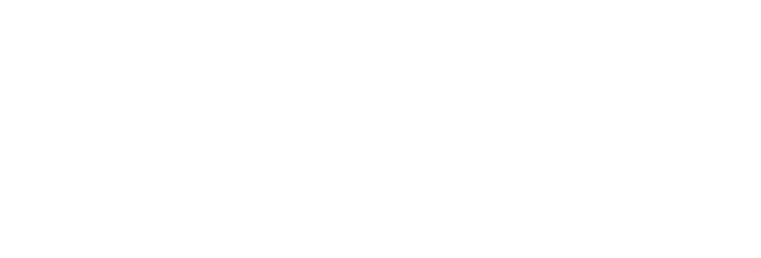
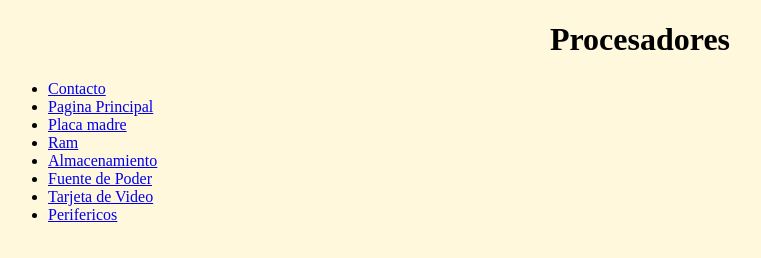
Before and after one commit to PedroOrellana98/Practica01-Mi-Primer-Sitio-Web, a plain HTML site: page docs/procesador.html in a window 1280 px wide. Shown: the whole page, without its empty margins (0-761 px from the left). Drawn offline with Linux system fonts and the light colour scheme.

Commit message:
Commit navegar principal,secundaria

```diff
--- a/docs/procesador.html
+++ b/docs/procesador.html
@@ -1,2 +1,23 @@
-<html>
+<!DOCTYPE html>
+<html style="background-color:cornsilk">
+    <header>
+        <title>
+            MI PRIMERA PAGINA WEB
+        </title>
+        <meta name="keywords" content="Hardware,PC,Procesador" charset="utf-8" />
+        <h1 style="text-align:center;"> Procesadores </h1>
+        <!--<img src="images/componentes.jpg" width="200" height="100" alt="componentes">-->
+    </header>
+    <nav>
+        <ul>
+            <li><a href=index.html#contacto>Contacto</a></li>
+            <li><a href=/hipermedial/Practica1/Practica01-Mi-Primer-Sitio-Web/index.html>Pagina Principal</a></li>
+            <li><a href=docs/placa-madre.html>Placa madre</a></li>
+            <li><a href=docs/ram.html>Ram</a></li>
+            <li><a href=docs/almacenamiento.html>Almacenamiento</a></li>
+            <li><a href=docs/fuente-poder.html>Fuente de Poder</a></li>
+            <li><a href=docs/tarjeta-video.html>Tarjeta de Video</a></li>
+            <li><a href=docs/perifericos.html>Perifericos</a></li>
+            </ul>
+    </nav>
 </html>
```
Also changed, not shown: index.html (+10 -5 lines).
